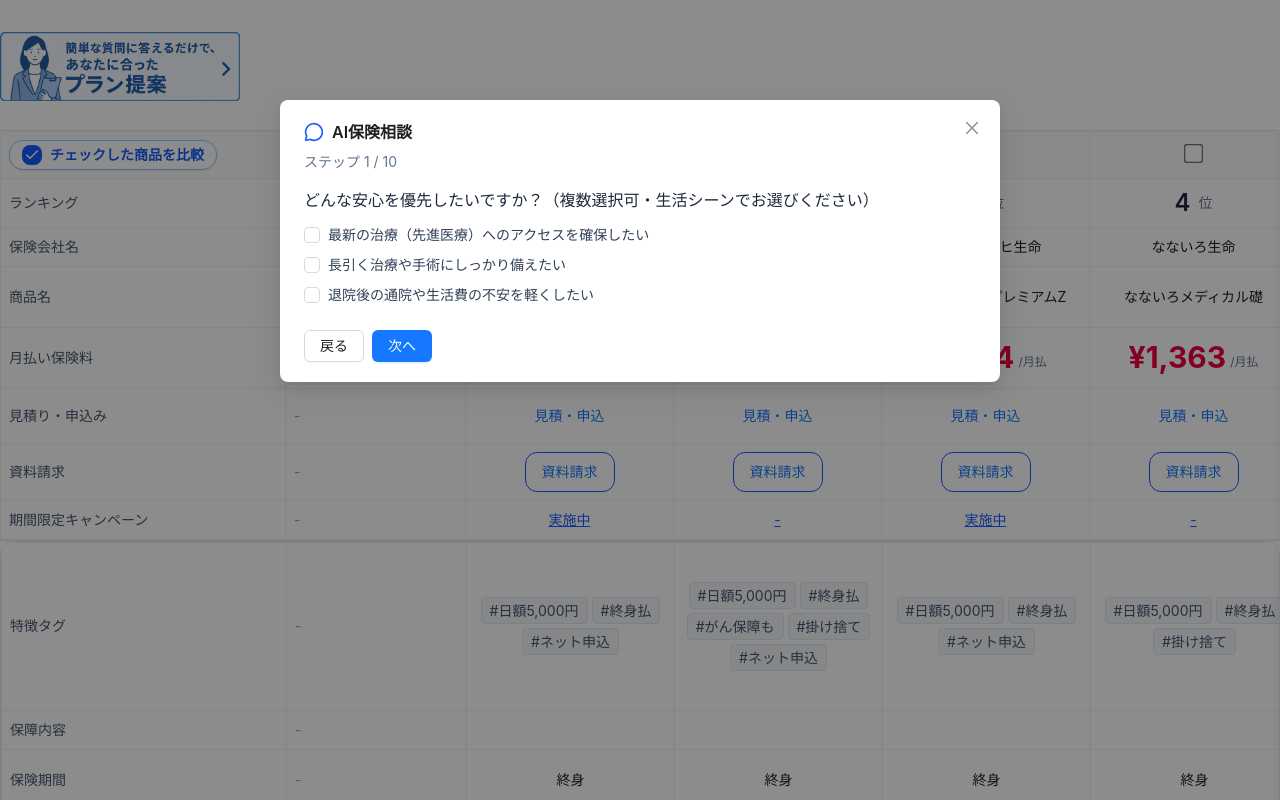
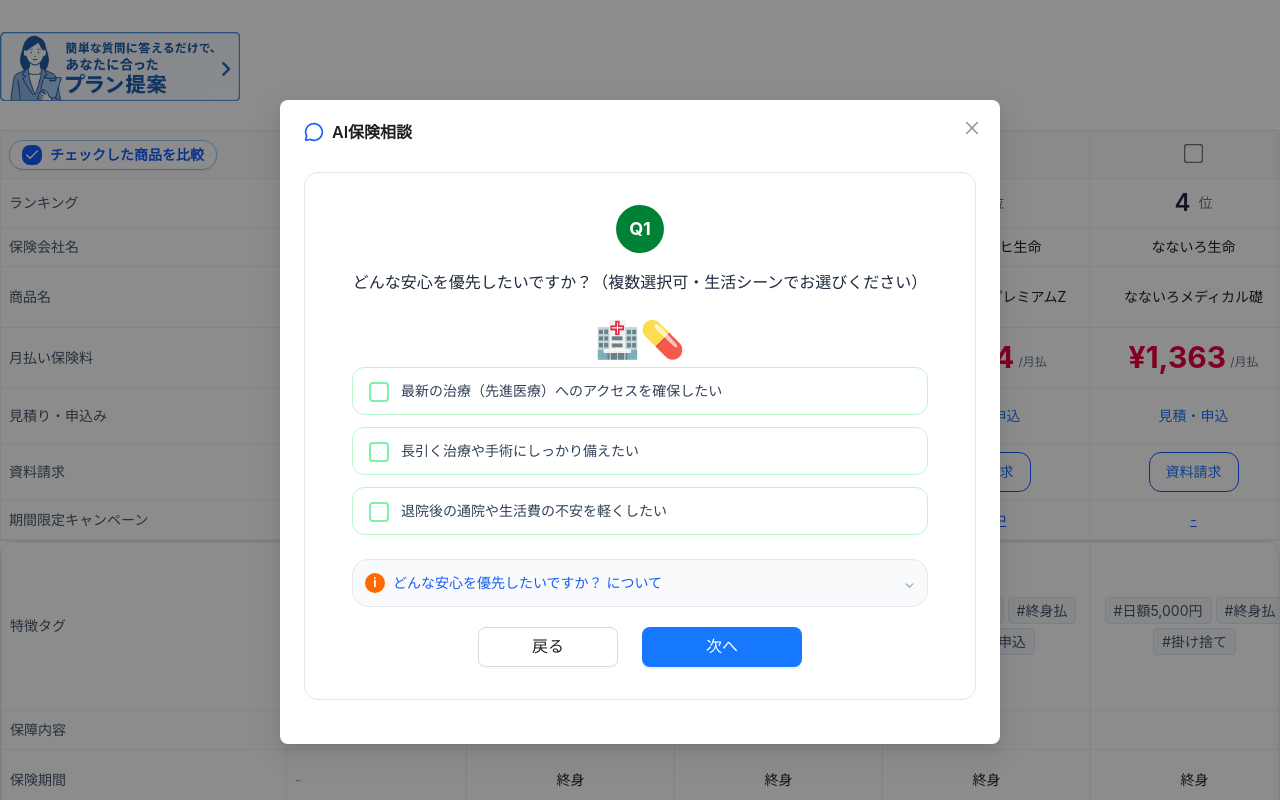
Before and after one commit to x-ichirou-x/hyakkei, a Next.js app: page /medicalPlanAdvisor in a window 1280 px wide. Both pictures are taken after a click on the button "AI条件をトグル". Shown: the top 800 px of the page. Built offline with nearby package versions, Linux system fonts and the light colour scheme.

Commit message:
見た目を大幅改善

```diff
--- a/app/medicalPlanAdvisor/page.tsx
+++ b/app/medicalPlanAdvisor/page.tsx
@@ -55,6 +55,13 @@ export default function medicalPlanAdvisorPage(): JSX.Element {
   const [diagRationale, setDiagRationale] = useState<string | null>(null)
   /** 診断で推定されたAI条件（適用まで一時保持） */
   const [diagAiCriteria, setDiagAiCriteria] = useState<AiCriteria | null>(null)
+  /** 質問トランジション（フェード）状態 */
+  const [isQTransitioning, setIsQTransitioning] = useState<boolean>(false)
+  /** トランジション方向 */
+  const [transitionDir, setTransitionDir] = useState<"next" | "prev" | null>(null)
+  /** 入場キック（一瞬オフセットから0へ） */
+  const [enterKick, setEnterKick] = useState<boolean>(false)
+  const [enterDir, setEnterDir] = useState<"next" | "prev" | "none">("none")
 
   // 診断理由のユーザー向け整形（内部ID→商品名、やわらかい前置き）
   const humanizeRationale = (raw: string | null): string => {
@@ -213,14 +220,52 @@ export default function medicalPlanAdvisorPage(): JSX.Element {
     return cut
   }
 
+  // 質問ヘルプ（補足説明）
+  const [expandedHelp, setExpandedHelp] = useState<string | null>(null)
+  const helpTextByQId: Record<string, string> = {
+    q1: '医療費・収入減・先進医療など、何に比重を置くかで設計が大きく変わります。迷ったら複数選択でも構いません。',
+    q2: '入院が長引くほど自己負担や生活費への影響が増します。長期志向だと支払日数の長い商品が向きます。',
+    q3: '毎月の支払いの軽さか、早めに払い終える安心かの選好です。クレカ・口座や月払・年払も商品選びに影響します。',
+    q4: '入院1日あたりの受取額です。治療方針や生活費の考え方に合わせてお選びください。',
+    q5: '1入院で給付される日数の上限です。長期志向なら延長や無制限に対応する商品が適します。',
+    q6: '退院後の通院・在宅治療の費用補填に関する保障です。通院重視の方は付加を検討ください。',
+    q7: '保険期間は「終身」か「定期（一定期間）」の選好です。長く持ちたい方は終身を選びます。',
+    q8: '必要に応じて先進医療、通院、払込免除などの特約を選べます。追加すると保険料は上がります。',
+    q9: '無事故時の還付や割引の有無です。将来の戻りを重視するか、現在の保険料を重視するかの指向です。',
+    q10: '月払／年払の選択は利便性や総支払額に影響します。ライフスタイルに合うものを選びましょう。'
+  }
+
+  // リッチな選択ボタン（medical/page.tsxのトーンを参考）
+  function RichOptionButton({ label, selected, onToggle, isMulti }: { label: string; selected: boolean; onToggle: () => void; isMulti: boolean }) {
+    return (
+      <button
+        type="button"
+        onClick={onToggle}
+        className={`w-full text-left justify-start h-12 px-4 rounded-md border transition-colors ${
+          selected
+            ? 'bg-green-100 border-green-400'
+            : 'bg-white border-green-200 hover:border-green-300 hover:bg-green-50'
+        }`}
+      >
+        <span
+          className={`inline-block align-middle mr-3 w-5 h-5 border-2 ${isMulti ? 'rounded' : 'rounded-full'} ${
+            selected ? 'bg-green-600 border-green-600' : 'border-green-300'
+          }`}
+        />
+        <span className="align-middle text-slate-700">{label}</span>
+      </button>
+    )
+  }
+
   /** 質問定義（簡易版） */
   interface ProposalOption { id: string; label: string; }
-  interface ProposalQuestion { id: string; title: string; multi: boolean; options: ProposalOption[] }
+  interface ProposalQuestion { id: string; title: string; multi: boolean; options: ProposalOption[]; illustration?: string }
   const proposalQuestions: ProposalQuestion[] = [
     {
       id: "q1",
       title: "どんな安心を優先したいですか？（複数選択可・生活シーンでお選びください）",
       multi: true,
+      illustration: "🏥💊",
       options: [
         { id: "advanced_med", label: "最新の治療（先進医療）へのアクセスを確保したい" },
         { id: "cancer_long", label: "長引く治療や手術にしっかり備えたい" },
@@ -231,6 +276,7 @@ export default function medicalPlanAdvisorPage(): JSX.Element {
       id: "q2",
       title: "入院が長引いた場合、どの程度まで備えたいですか？（単一選択）",
       multi: false,
+      illustration: "📅🏥",
       options: [
         { id: "short", label: "短期が主。長期はあまり想定しない" },
         { id: "mid", label: "中期まで備えたい" },
@@ -241,6 +287,7 @@ export default function medicalPlanAdvisorPage(): JSX.Element {
       id: "q3",
       title: "支払い方針はどちらが近いですか？（単一選択）",
       multi: false,
+      illustration: "💳📊",
       options: [
         { id: "light_monthly", label: "毎月の負担を軽くして続けやすくしたい（クレカ/月払）" },
         { id: "finish_early", label: "働けるうちに早めに払い終えたい（口座/年払）" }
@@ -250,6 +297,7 @@ export default function medicalPlanAdvisorPage(): JSX.Element {
       id: "q4",
       title: "入院中の1日あたりの備えはどの水準が安心ですか？（単一選択）",
       multi: false,
+      illustration: "💊💵",
       options: [
         { id: "h5000", label: "5,000円/日" },
         { id: "h10000", label: "10,000円/日" }
@@ -259,6 +307,7 @@ export default function medicalPlanAdvisorPage(): JSX.Element {
       id: "q5",
       title: "入院の支払日数（限度）についての志向は？（単一選択）",
       multi: false,
+      illustration: "📈🛌",
       options: [
         { id: "limit60", label: "60日型で十分" },
         { id: "limitLong", label: "長期にも備えたい（延長や無制限に関心）" }
@@ -268,6 +317,7 @@ export default function medicalPlanAdvisorPage(): JSX.Element {
       id: "q6",
       title: "退院後・外来の備え（通院保障）は必要ですか？（単一選択）",
       multi: false,
+      illustration: "🏠🚶",
       options: [
         { id: "needOut", label: "必要（在宅・通院もカバーしたい）" },
         { id: "noOut", label: "不要（入院中心でよい）" }
@@ -277,6 +327,7 @@ export default function medicalPlanAdvisorPage(): JSX.Element {
       id: "q7",
       title: "保険期間のイメージは？（単一選択）",
       multi: false,
+      illustration: "📜⏳",
       options: [
         { id: "whole", label: "終身（ずっと持ちたい）" },
         { id: "term10", label: "定期（10年）でもよい" }
@@ -286,6 +337,7 @@ export default function medicalPlanAdvisorPage(): JSX.Element {
       id: "q8",
       title: "必要そうな追加保障（特約）があればお選びください（複数選択可）",
       multi: true,
+      illustration: "🧩",
       options: [
         { id: "rider_advanced", label: "先進医療特約" },
         { id: "rider_outpatient", label: "通院特約" },
@@ -296,6 +348,7 @@ export default function medicalPlanAdvisorPage(): JSX.Element {
       id: "q9",
       title: "健康還付（ボーナス）や割引のあるタイプは？（単一選択）",
       multi: false,
+      illustration: "🎁",
       options: [
         { id: "bonus_yes", label: "あるほうが良い（将来の戻りも意識）" },
         { id: "bonus_no", label: "こだわらない（保険料を優先）" }
@@ -305,6 +358,7 @@ export default function medicalPlanAdvisorPage(): JSX.Element {
       id: "q10",
       title: "支払回数はどちらが合いそうですか？（単一選択）",
       multi: false,
+      illustration: "🗓️",
       options: [
         { id: "freq_month", label: "月払" },
         { id: "freq_annual", label: "年払" }
@@ -324,6 +378,29 @@ export default function medicalPlanAdvisorPage(): JSX.Element {
       return { ...prev, [qid]: new Set([oid]) }
     })
   }
+
+  /** 単一選択時に選択→次の質問へフェード遷移 */
+  const animateStep = (dir: "next" | "prev", nextStep: number) => {
+    setTransitionDir(dir)
+    setIsQTransitioning(true)
+    window.setTimeout(() => {
+      setProposalStep(nextStep)
+      setEnterDir(dir)
+      setEnterKick(true)
+      setIsQTransitioning(false)
+      window.setTimeout(() => setEnterKick(false), 20)
+    }, 180)
+  }
+
+  const handleSingleSelect = (qid: string, oid: string) => {
+    toggleProposalOption(qid, oid, false)
+    if (proposalStep < proposalQuestions.length - 1) {
+      animateStep("next", Math.min(proposalQuestions.length - 1, proposalStep + 1))
+    }
+  }
+
+  const goNextAnimated = () => animateStep("next", Math.min(proposalQuestions.length - 1, proposalStep + 1))
+  const goPrevAnimated = () => animateStep("prev", Math.max(0, proposalStep - 1))
 
   /** 回答→AI条件へ変換 */
   const buildCriteriaFromSelections = (): AiCriteria => {
@@ -583,21 +660,22 @@ export default function medicalPlanAdvisorPage(): JSX.Element {
           footer={null}
           destroyOnHidden
           width={720}
+          styles={{ body: { paddingTop: 20, paddingBottom: 24 } }}
         >
-          <div className="space-y-4">
+          <div className="space-y-6">
             {isDiagnosing ? (
               <div className="bg-white shadow-sm border border-slate-200 rounded-lg">
-                <div className="p-4 text-center">
+                <div className="p-6 text-center">
                   <div className="text-4xl mb-2">🤖</div>
                   <div className="text-lg font-semibold text-blue-700 mb-2">AI診断実行中</div>
-                  <div className="py-4">
+                  <div className="py-5">
                     <div className="inline-flex items-center justify-center w-16 h-16 bg-blue-100 rounded-full mb-4">
                       <div className="animate-spin rounded-full h-12 w-12 border-b-2 border-blue-600"></div>
                     </div>
                     <p className="text-sm text-slate-600 mb-1">AIがあなたの回答を分析中です</p>
                     <p className="text-xs text-slate-500">しばらくお待ちください…</p>
                   </div>
-                  <div className="bg-blue-50 border border-blue-200 rounded-lg p-3 text-left mx-auto max-w-md">
+                  <div className="bg-blue-50 border border-blue-200 rounded-lg p-4 text-left mx-auto max-w-md">
                     <div className="flex items-center gap-2 mb-2">
                       <div className="w-2 h-2 bg-green-500 rounded-full"></div>
                       <span className="text-xs text-slate-700">回答の分析完了</span>
@@ -615,20 +693,20 @@ export default function medicalPlanAdvisorPage(): JSX.Element {
               </div>
             ) : diagRationale ? (
               <div className="bg-white shadow-sm border border-slate-200 rounded-lg">
-                <div className="p-4 text-center">
+                <div className="p-6 text-center">
                   <div className="text-4xl mb-2">🎯</div>
                   <div className="text-lg font-semibold text-green-700">AI診断結果</div>
                 </div>
-                <div className="px-4 pb-4 space-y-4">
-                  <div className="bg-blue-50 border border-blue-200 rounded-lg p-3 text-left">
+                <div className="px-6 pb-6 space-y-5">
+                  <div className="bg-blue-50 border border-blue-200 rounded-lg p-4 text-left">
                     <div className="font-medium text-blue-800 mb-1">おすすめ商品</div>
                     <div className="text-sm text-slate-700 whitespace-pre-line">{buildRecommendationBullet(diagRationale, diagnosedProductIds)}</div>
                   </div>
-                  <div className="bg-blue-50 border border-blue-200 rounded-lg p-3 text-left">
-                    <div className="font-medium text-blue-800 mb-1">おすすめ理由</div>
+                  <div className="bg-green-50 border border-green-200 rounded-lg p-4 text-left">
+                    <div className="font-medium text-green-800 mb-1">おすすめ理由</div>
                     <div className="text-sm text-slate-700 whitespace-pre-line">{buildPoliteReasonSummary(diagRationale)}</div>
                   </div>
-                  <div className="flex gap-2 justify-end">
+                  <div className="flex gap-3 justify-end pt-1">
                     <Button
                       onClick={() => {
                         const crit = diagAiCriteria ?? buildCriteriaFromSelections()
@@ -647,53 +725,90 @@ export default function medicalPlanAdvisorPage(): JSX.Element {
               </div>
             ) : (
               <>
-                <div className="flex items-center justify-between">
-                  <span className="text-sm text-slate-500">ステップ {proposalStep + 1} / {proposalQuestions.length}</span>
+                <div className="border border-gray-200 rounded-xl p-5">
+                  <div className="flex items-center justify-center mb-4">
+                    <div className="inline-flex items-center justify-center w-12 h-12 bg-green-700 text-white rounded-full">
+                      <span className="text-lg font-bold">Q{proposalStep + 1}</span>
+                    </div>
                   </div>
                   {(() => {
                   const q = proposalQuestions[proposalStep]
                   if (!q) return null
                   return (
-                    <div className="space-y-3">
-                      <div className="text-base font-medium text-slate-800">{q.title}</div>
-                      <div className="space-y-2">
+                    <div className="space-y-6 text-center">
+                      <div className="text-base font-medium text-slate-800 leading-relaxed">{q.title}</div>
+                      {q.illustration && (
+                        <div className="text-4xl my-2">{q.illustration}</div>
+                      )}
+                      <div
+                        className={`space-y-3 max-w-xl mx-auto transition-all duration-200 ${
+                          isQTransitioning
+                            ? (transitionDir === 'next' ? 'opacity-0 -translate-x-6' : 'opacity-0 translate-x-6')
+                            : (enterKick
+                                ? (enterDir === 'next' ? 'opacity-100 translate-x-0' : 'opacity-100 translate-x-0')
+                                : (enterDir === 'next' ? 'opacity-100 translate-x-0' : 'opacity-100 translate-x-0'))
+                        }`}
+                        style={{ transform: !isQTransitioning && enterKick ? (enterDir === 'next' ? 'translateX(12px)' : 'translateX(-12px)') : undefined }}
+                      >
                         {q.options.map(opt => {
                           const selected = proposalSelections[q.id]?.has(opt.id) ?? false
                           if (q.multi) {
                             return (
-                              <label key={opt.id} className="flex items-center gap-2 cursor-pointer">
-                                <Checkbox
-                                  checked={selected}
-                                  onChange={() => toggleProposalOption(q.id, opt.id, true)}
+                              <div key={opt.id}>
+                                <RichOptionButton
+                                  label={opt.label}
+                                  selected={selected}
+                                  onToggle={() => toggleProposalOption(q.id, opt.id, true)}
+                                  isMulti
                                 />
-                                <span className="text-slate-700">{opt.label}</span>
-                              </label>
+                              </div>
                             )
                           }
                           return (
-                            <label key={opt.id} className="flex items-center gap-2 cursor-pointer">
-                              <Radio
-                                checked={selected}
-                                onChange={() => toggleProposalOption(q.id, opt.id, false)}
+                            <div key={opt.id}>
+                              <RichOptionButton
+                                label={opt.label}
+                                selected={selected}
+                                onToggle={() => handleSingleSelect(q.id, opt.id)}
+                                isMulti={false}
                               />
-                              <span className="text-slate-700">{opt.label}</span>
-                            </label>
+                            </div>
                           )
                         })}
                       </div>
+                      {/* 補足説明（アコーディオン） */}
+                      <div className="bg-gray-50 border border-gray-200 rounded-lg overflow-hidden max-w-xl mx-auto">
+                        <button
+                          className="w-full p-2 flex items-center justify-between hover:bg-gray-100 transition-colors"
+                          onClick={() => setExpandedHelp(prev => prev === q.id ? null : q.id)}
+                        >
+                          <div className="flex items-center space-x-2">
+                            <div className="w-5 h-5 bg-orange-500 text-white rounded-full flex items-center justify-center">
+                              <span className="text-xs font-bold">i</span>
+                            </div>
+                            <span className="text-sm text-blue-600">{q.title.replace(/（.*?）/g, '')} について</span>
+                          </div>
+                          <span className={`text-gray-400 transition-transform ${expandedHelp === q.id ? 'rotate-180' : ''}`}>⌄</span>
+                        </button>
+                        {expandedHelp === q.id && (
+                          <div className="px-3 pb-3 border-t border-gray-200 text-left">
+                            <div className="pt-2 text-sm text-gray-700 leading-relaxed">{helpTextByQId[q.id] ?? ''}</div>
+                          </div>
+                        )}
+                      </div>
                     </div>
                   )
                   })()}
-                <div className="flex items-center justify-between pt-2">
-                  <div className="flex gap-2">
-                    <Button onClick={() => {
+                  <div className="flex items-center justify-center pt-5">
+                    <div className="flex gap-6">
+                      <Button size="large" className="h-11 px-8 min-w-[140px]" onClick={() => {
                         if (proposalStep === 0) { setIsProposalOpen(false); return }
-                      setProposalStep(s => Math.max(0, s - 1))
+                        goPrevAnimated()
                       }}>戻る</Button>
                       {proposalStep < proposalQuestions.length - 1 ? (
-                      <Button type="primary" onClick={() => setProposalStep(s => Math.min(proposalQuestions.length - 1, s + 1))}>次へ</Button>
+                        <Button size="large" type="primary" className="h-11 px-9 min-w-[160px]" onClick={goNextAnimated}>次へ</Button>
                       ) : (
-                      <Button type="primary" loading={isDiagnosing} onClick={async () => {
+                        <Button size="large" type="primary" className="h-11 px-9 min-w-[160px]" loading={isDiagnosing} onClick={async () => {
                           try {
                             setIsDiagnosing(true)
                             const payload = {
@@ -724,6 +839,7 @@ export default function medicalPlanAdvisorPage(): JSX.Element {
                           }
                         }}>診断する</Button>
                       )}
+                    </div>
                   </div>
                 </div>
               </>
@@ -1649,7 +1765,17 @@ function ComparisonTable({
       )
     },
     {
-      title: "AI診断",
+      title: (
+        <div className="w-full flex items-center justify-center gap-2">
+          <MessageCircle className="w-5 h-5 text-emerald-600" />
+          <span className="text-base font-semibold text-slate-700">AI診断</span>
+          {aiCriteria && (
+            <span className="ml-1 px-1.5 py-0.5 rounded border border-emerald-200 bg-emerald-50 text-emerald-700 text-[11px]">
+              適用中
+            </span>
+          )}
+        </div>
+      ),
       dataIndex: "_ai",
       key: "_ai",
       width: 180,
```
Lines whose indentation alone changed are shown as unchanged.
